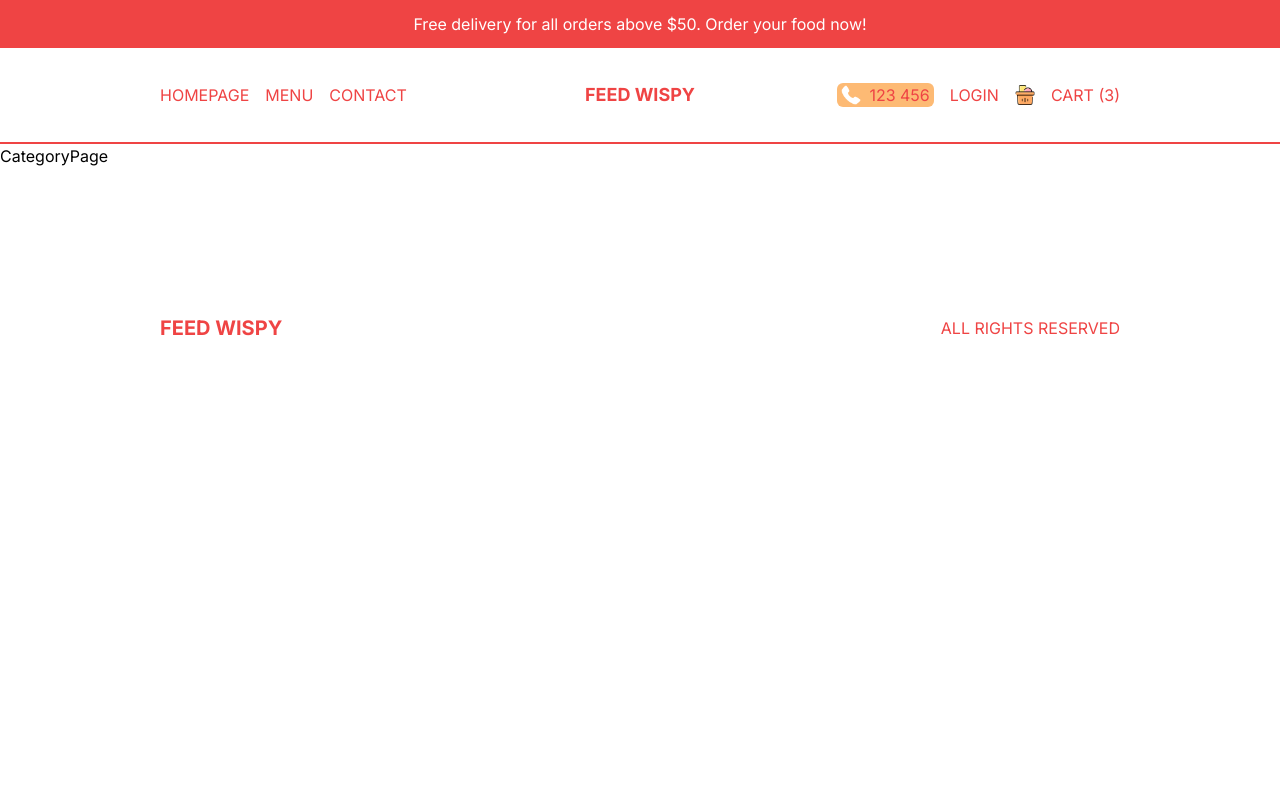
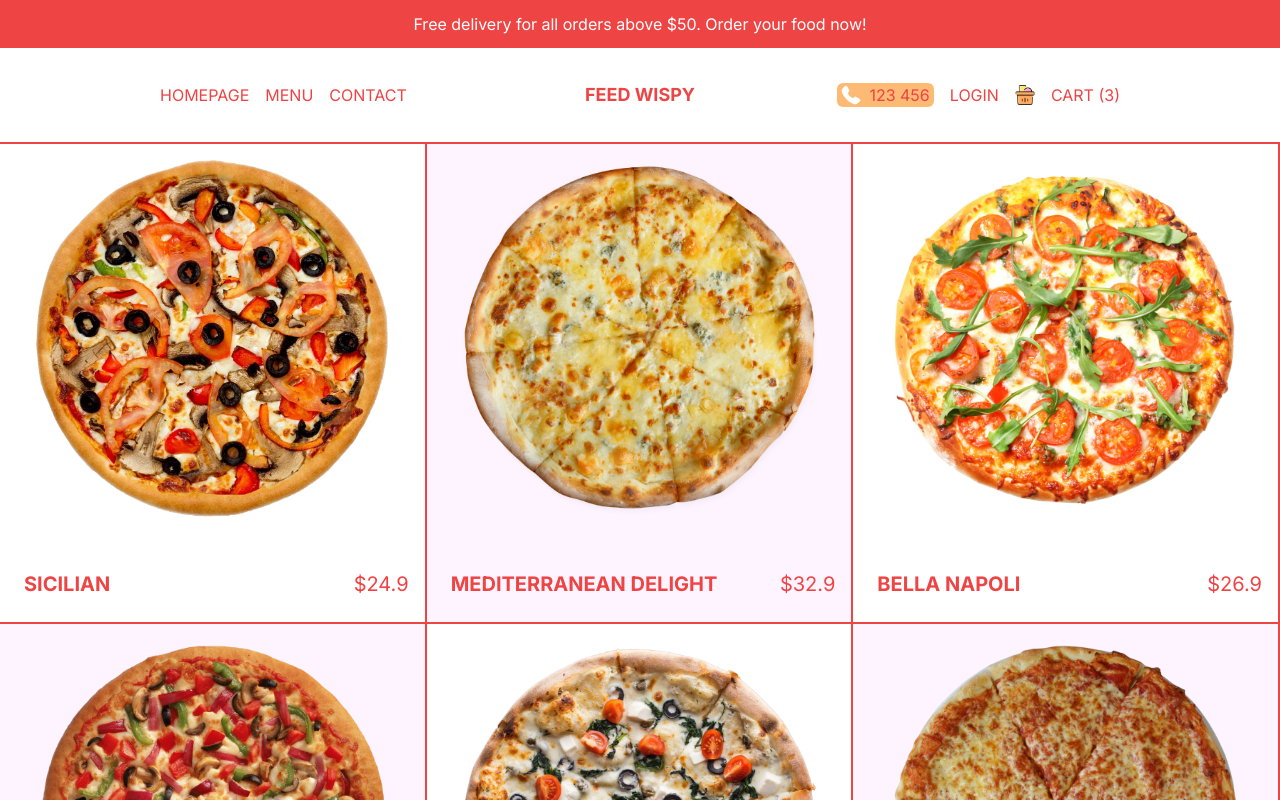
Before and after one commit to tunde-james/feed-wispy, a Next.js app: page /menu/1 in a window 1280 px wide. Shown: the top 800 px of the page. Built offline with nearby package versions, Linux system fonts and the light colour scheme.

Commit message:
Create the menu page using a dummy data

```diff
--- a/src/app/menu/[category]/page.tsx
+++ b/src/app/menu/[category]/page.tsx
@@ -1,7 +1,35 @@
-import React from 'react';
+import { pizzas } from "@/data";
+import Image from "next/image";
+import Link from "next/link";
 
 function CategoryPage() {
-  return <div>CategoryPage</div>;
+  return (
+    <main className="flex flex-wrap text-red-500">
+      {pizzas.map((item) => (
+        <Link
+          href={`/product/${item.id}`}
+          key={item.id}
+          className="group flex h-[60vh] w-full flex-col justify-between border-b-2 border-r-2 border-red-500 p-4 even:bg-fuchsia-50 sm:w-1/2 lg:w-1/3"
+        >
+          {/* Image Container */}
+          <div className="relative h-[80%]">
+            {item.img && (
+              <Image src={item.img} alt="" fill className="object-contain" />
+            )}
+          </div>
+
+          {/* Text Container */}
+          <div className="flex items-center justify-between">
+            <h1 className="p-2 text-xl font-bold uppercase">{item.title}</h1>
+            <h2 className="text-xl group-hover:hidden">${item.price}</h2>
+            <button className="hidden rounded-md bg-red-500 px-2 py-1 uppercase text-white group-hover:block">
+              Add to Cart
+            </button>
+          </div>
+        </Link>
+      ))}
+    </main>
+  );
 }
 
 export default CategoryPage;
--- a/src/app/menu/page.tsx
+++ b/src/app/menu/page.tsx
@@ -1,9 +1,29 @@
-import React from 'react'
+import Link from "next/link";
+import { menu } from "@/data";
 
 function MenuPage() {
   return (
-    <div>MenuPage</div>
-  )
+    <main className="flex h-[calc(100vh-6rem)] flex-col items-center p-4 md:h-[calc(100vh-9rem)] md:flex-row lg:px-20 xl:px-40">
+      {menu.map((category) => (
+        <Link
+          href={`/menu/${category.slug}`}
+          key={category.id}
+          className="h-1/3 w-full bg-cover p-8 md:h-1/2"
+          style={{ backgroundImage: `url(${category.img})` }}
+        >
+          <div className={`text-${category.color} w-1/2`}>
+            <h2 className="text-sm font-bold uppercase">{category.title}</h2>
+            <p className="my-1 text-sm">{category.desc}</p>
+            <button
+              className={`hidden xl:block bg-${category.color} rounded-md px-4 py-2 text-${category.color === "black" ? "white" : "red-500"}`}
+            >
+              Explore
+            </button>
+          </div>
+        </Link>
+      ))}
+    </main>
+  );
 }
 
-export default MenuPage
+export default MenuPage;
```
